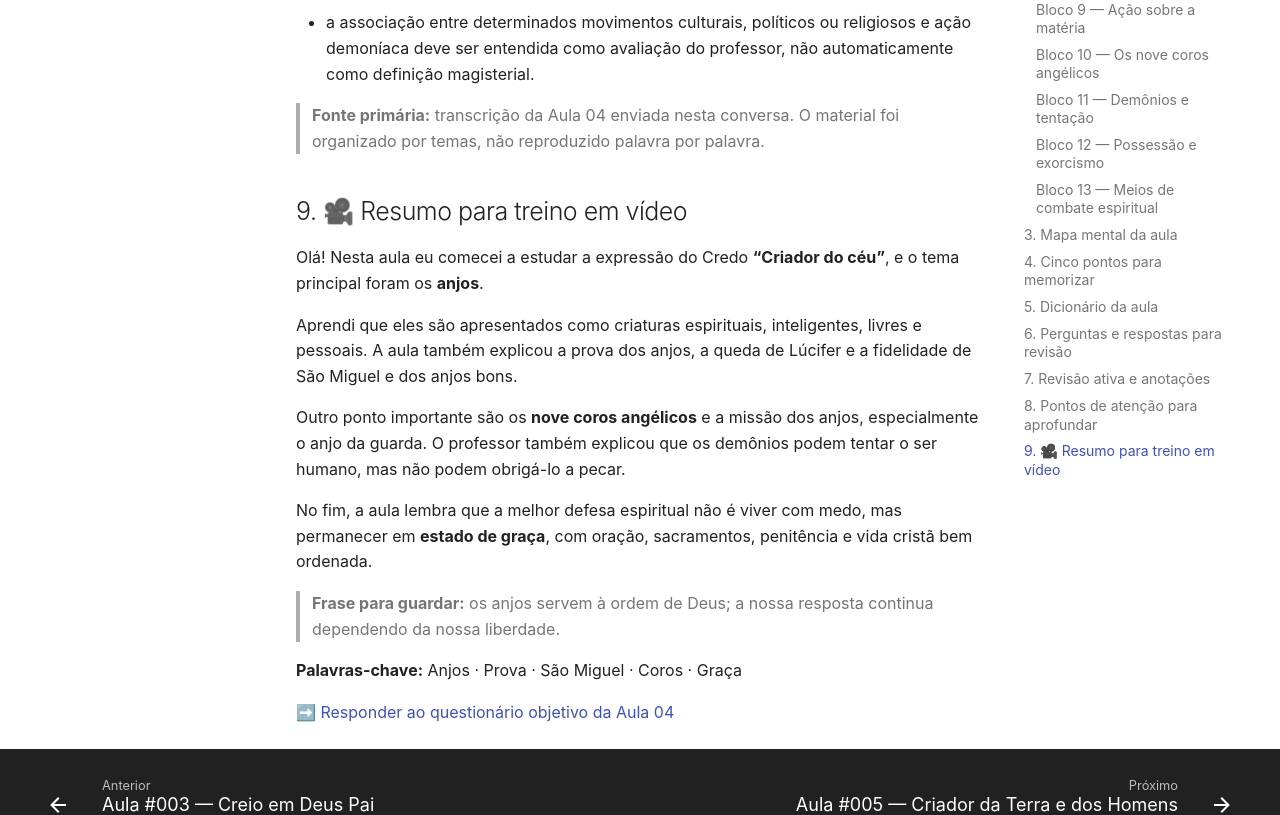
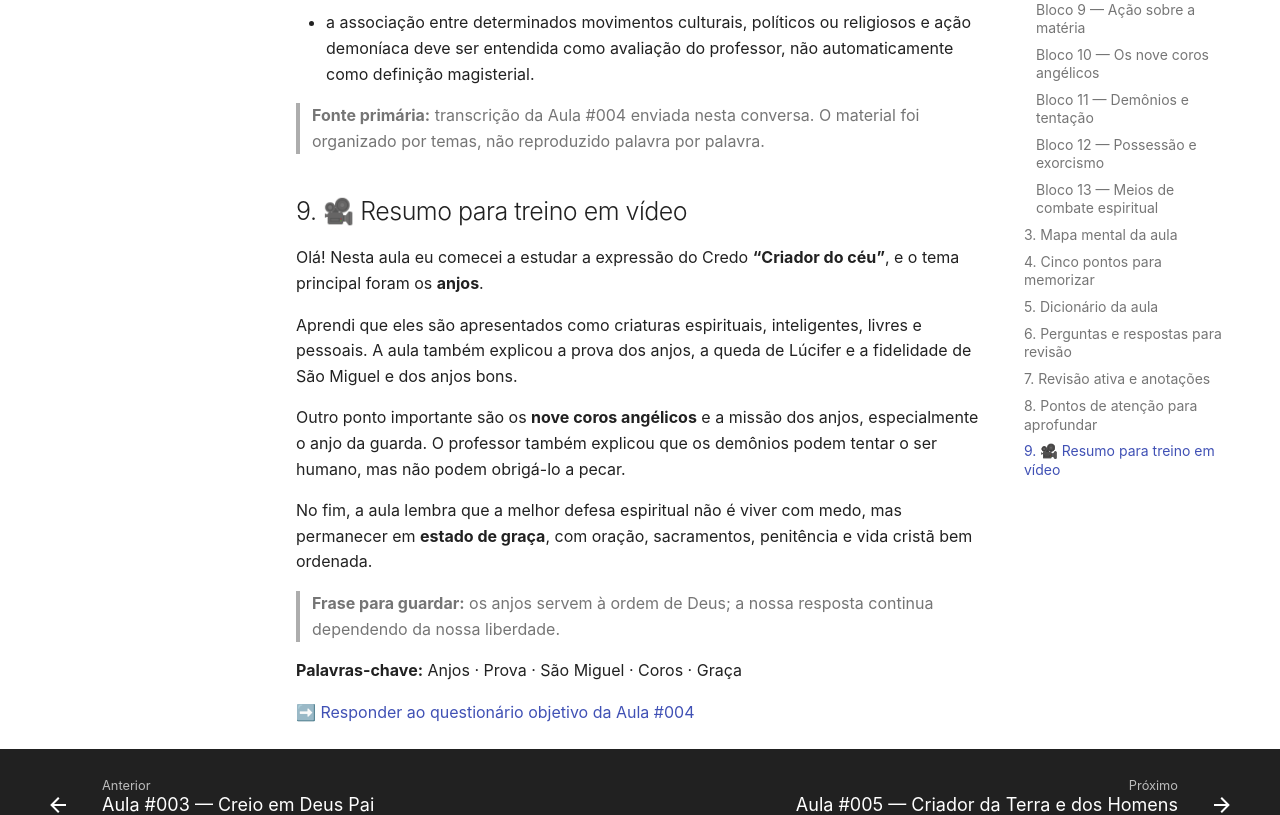
Before and after one commit to mandresoeiro/catequese-tradicional, an MkDocs documentation site: the page built from docs/aulas/aula-04.md, in a window 1280 px wide and 1400 px high, scrolled down 8284 px. Shown: the part 495-1310 px from the top of the window. Built offline with MkDocs 1.6.1 and Material for MkDocs 9.7.7, drawn with Linux system fonts in a browser that asks for light colours; comment, search, counter and statistics services are not loaded; some of the changed text lies outside the part shown.

Commit message:
fix: corrige numeração oficial em docs/aulas/aula-04.md

```diff
--- a/docs/aulas/aula-04.md
+++ b/docs/aulas/aula-04.md
@@ -1,4 +1,4 @@
-# Aula 04 — Criador do céu: os anjos
+# Aula #004 — Criador do Céu e dos Anjos
 
 **Professor:** Marco Antônio
 **Referência central:** Catecismo de São Pio X
@@ -261,7 +261,7 @@
 - os relatos particulares de possessão, exorcismo, corpos incorruptos e outros episódios narrados oralmente;
 - a associação entre determinados movimentos culturais, políticos ou religiosos e ação demoníaca deve ser entendida como avaliação do professor, não automaticamente como definição magisterial.
 
-> **Fonte primária:** transcrição da Aula 04 enviada nesta conversa. O material foi organizado por temas, não reproduzido palavra por palavra.
+> **Fonte primária:** transcrição da Aula #004 enviada nesta conversa. O material foi organizado por temas, não reproduzido palavra por palavra.
 
 ## 9. 🎥 Resumo para treino em vídeo
 
@@ -277,4 +277,4 @@
 
 **Palavras-chave:** Anjos · Prova · São Miguel · Coros · Graça
 
-➡️ [Responder ao questionário objetivo da Aula 04](../questionarios/aula-04.md)
+➡️ [Responder ao questionário objetivo da Aula #004](../questionarios/aula-04.md)
```
